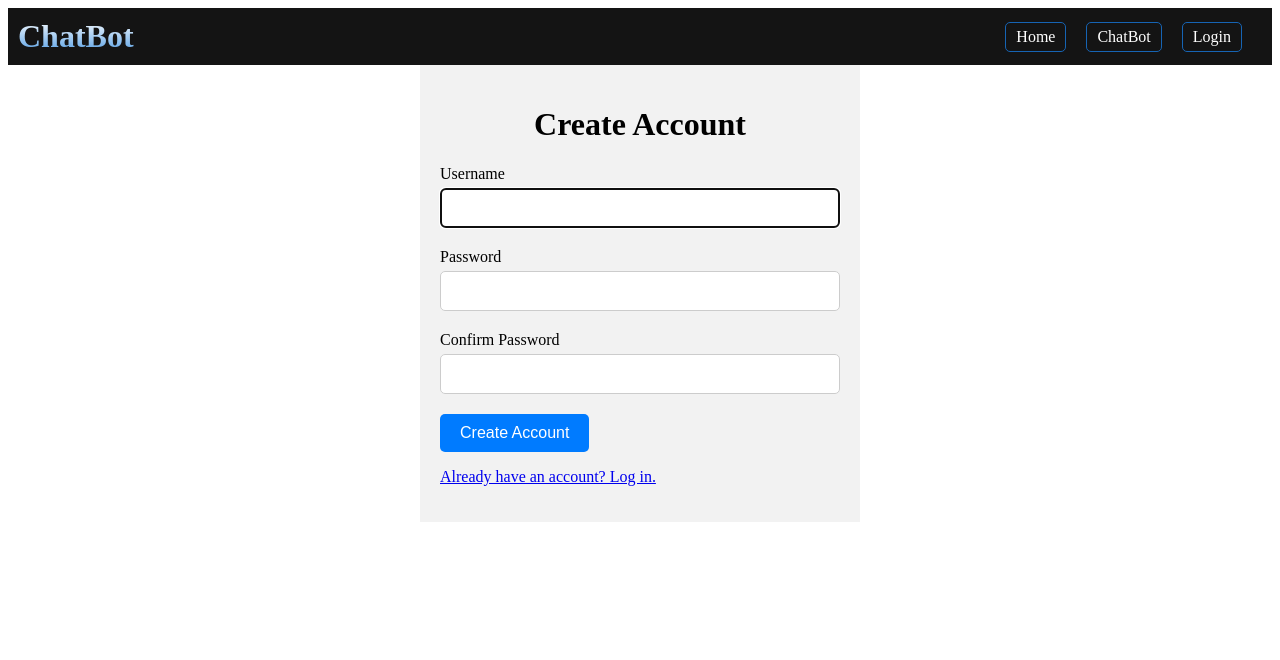
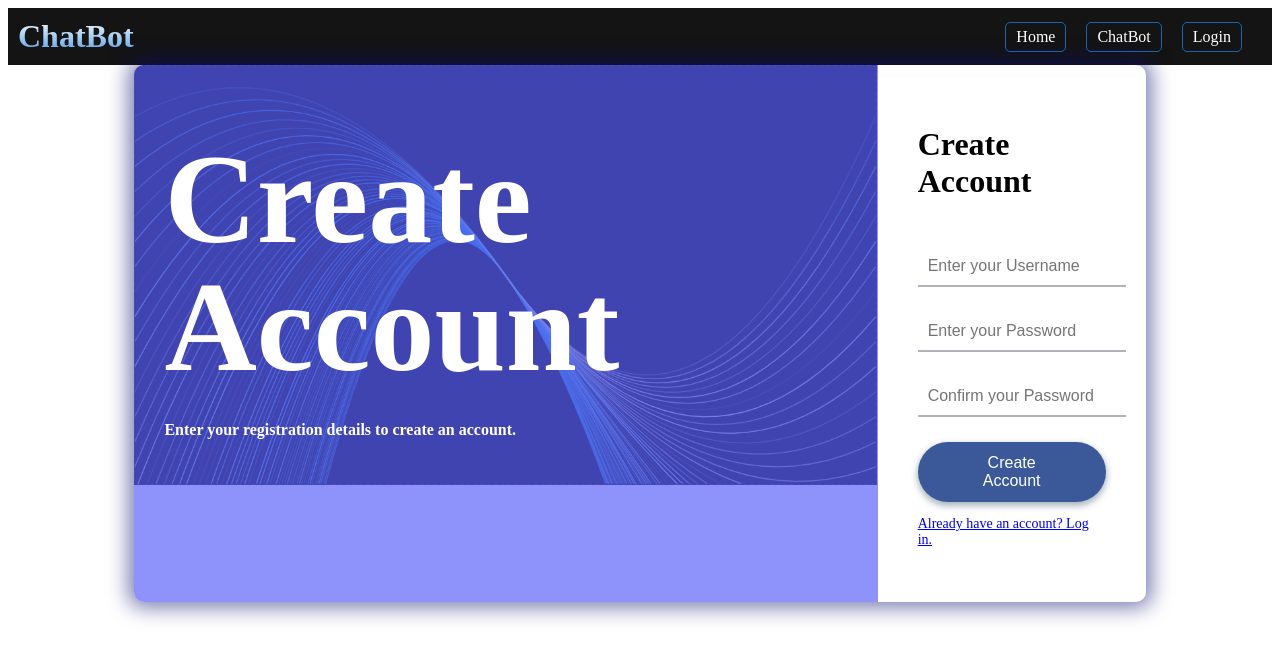
Before and after one commit to taypeoples/ChatTErbot, a Vue app in the folder vue/: page /register in a window 1280 px wide. Shown: the top 660 px of the page. Built offline with nearby package versions, Linux system fonts and the light colour scheme.

Commit message:
Login and register page

```diff
--- a/vue/src/views/Login.vue
+++ b/vue/src/views/Login.vue
@@ -1,5 +1,14 @@
 <template>
-  <div id="login">
+  <div class="box-form">
+    <div class="left">
+      <div class="overlay">
+        <h1>Welcome back!</h1>
+        <span>
+          <p>Enter your login details to access your account.</p>
+        </span>
+      </div>
+    </div>
+    <div class="right">
       <div class="login-container">
         <form @submit.prevent="login">
           <h1>Please Sign In</h1>
@@ -10,18 +19,17 @@
             Thank you for registering, please sign in.
           </div>
           <div class="form-input-group">
-          <label for="username">Username</label>
-          <input type="text" id="username" v-model="user.username" required autofocus />
+            <input type="text" id="username" v-model="user.username" required autofocus placeholder="Enter your Username" />
           </div>
           <div class="form-input-group">
-          <label for="password">Password</label>
-          <input type="password" id="password" v-model="user.password" required />
+            <input type="password" id="password" v-model="user.password" required placeholder="Enter your Password" />
           </div>
           <button type="submit">Sign in</button>
           <p>
             <router-link :to="{ name: 'register' }">Need an account? Sign up.</router-link>
           </p>
         </form>
+      </div>
     </div>
   </div>
 </template>
@@ -65,62 +73,183 @@ export default {
 </script>
 
 <style scoped>
-#login {
-  display: flex;
-  justify-content: center;
-  align-items: center;
-  height: 100%;
+body {
+  background-image: linear-gradient(135deg, #FAB2FF 10%, #1904E5 100%);
+  background-size: cover;
+  background-repeat: no-repeat;
+  background-attachment: fixed;
+  font-family: "Open Sans", sans-serif;
+  color: #333333;
 }
 
-.login-container {
-  background-color: #f1f1f1;
-  border-radius: 8px;
-  padding: 2rem;
-  max-width: 320px;
+.box-form {
+  margin: 0 auto;
+  width: 80%;
+  background: #FFFFFF;
+  border-radius: 10px;
+  overflow: hidden;
+  display: flex;
+  flex: 1 1 100%;
+  align-items: stretch;
+  justify-content: space-between;
+  box-shadow: 0 0 20px 6px #090b6f85;
+}
+
+@media (max-width: 980px) {
+  .box-form {
+    flex-flow: wrap;
+    text-align: center;
+    align-content: center;
+    align-items: center;
+  }
+}
+
+.box-form div {
+  height: auto;
+}
+
+.box-form .left {
+  color: #FFFFFF;
+  background-size: 100%;
+  background-repeat: no-repeat;
+  background-image: url('/pictures/Capture 2 login.PNG');
+  overflow: hidden;
+}
+
+.box-form .left .overlay {
+  padding: 30px;
   width: 100%;
-  height: 400px;
+  height: 100%;
+  background: #5961f9ad;
+  overflow: hidden;
+  box-sizing: border-box;
+}
+
+.box-form .left .overlay h1 {
+  font-size: 10vmax;
+  line-height: 1;
+  font-weight: 900;
+  margin-top: 40px;
+  margin-bottom: 20px;
+}
+
+.box-form .left .overlay span p {
+  margin-top: 30px;
+  font-weight: 900;
+}
+
+.box-form .left .overlay span a {
+  background: #3b5998;
+  color: #FFFFFF;
+  margin-top: 10px;
+  padding: 14px 50px;
+  border-radius: 100px;
+  display: inline-block;
+  box-shadow: 0 3px 6px 1px #042d4657;
+}
+
+.box-form .left .overlay span a:last-child {
+  background: #1dcaff;
+  margin-left: 30px;
+}
+
+.box-form .right {
+  padding: 40px;
+  overflow: hidden;
+}
+
+@media (max-width: 980px) {
+  .box-form .right {
+    width: 100%;
+  }
+}
+
+.box-form .right h5 {
+  font-size: 6vmax;
+  line-height: 0;
+}
+
+.box-form .right p {
+  font-size: 14px;
+  color: #B0B3B9;
+}
+
+.box-form .right .inputs {
+  overflow: hidden;
+}
+
+.box-form .right input[type="text"] {
+  border: none;
+  outline: none;
+  border-bottom: 2px solid #B0B3B9;
+  margin-top: 25px;
+  padding: 10px;
+  font-size: 16px;
+}
+
+.box-form .right .remember-me--forget-password {
   display: flex;
-  justify-content: center;
+  justify-content: space-between;
   align-items: center;
 }
 
-.form-input-group {
-  margin-bottom: 1rem;
-  margin-top: 1.5rem;
+.box-form .right .remember-me--forget-password input {
+  margin: 0;
 }
 
-label {
-  margin-right: 0.5rem;
+.box-form .right #username {
+  width: 100%;
+  padding: 10px;
+  margin-top: 25px;
+  font-size: 16px;
+  border: none;
+  outline: none;
+  border-bottom: 2px solid #B0B3B9;
+}
+.box-form .right #password {
+  width: 100%;
+  padding: 10px;
+  margin-top: 25px;
+  font-size: 16px;
+  border: none;
+  outline: none;
+  border-bottom: 2px solid #B0B3B9;
+}
+.box-form .right input[type="text"] {
+  width: 100%;
+  padding: 10px;
+  margin-top: 25px;
+  font-size: 16px;
+  border: none;
+  outline: none;
+  border-bottom: 2px solid #B0B3B9;
+  placeholder: "Enter your username";
 }
 
-button[type="submit"] {
-  background-color: #007bff;
-  color: #ffffff;
-  padding: 0.5rem 1rem;
+.box-form .right input[type="password"] {
+  width: 100%;
+  padding: 10px;
+  margin-top: 25px;
+  font-size: 16px;
   border: none;
-  border-radius: 4px;
+  outline: none;
+  border-bottom: 2px solid #B0B3B9;
+  placeholder: "Enter your password";
+}
+.box-form .right button[type="submit"] {
+  background-color: #3b5998;
+  color: #FFFFFF;
+  border: none;
+  border-radius: 100px;
+  padding: 12px 60px;
+  font-size: 16px;
   cursor: pointer;
-  transition: background-color 0.3s ease-in-out;
+  box-shadow: 0 3px 6px 1px #042d4657;
+  margin-top: 25px;
 }
 
-button[type="submit"]:hover {
-  background-color: #28a745;
-}
-
-h1 {
-  margin: 0;
-  text-align: center;
-  font-size: 3rem;
-  font-weight: bold;
-  padding-bottom: 2rem;
-  background-color: #000000;
-  background-image: linear-gradient(to top, #08bdff 0%, #3e3d3d 100%);
-  background-size: 100%;
-  -webkit-background-clip: text;
-  -moz-background-clip: text;
-  -webkit-text-fill-color: transparent;
-  -moz-text-fill-color: transparent;
-
+.box-form .right button[type="submit"]:hover {
+  background-color: #1dcaff;
 }
 
 </style>
--- a/vue/src/views/Register.vue
+++ b/vue/src/views/Register.vue
@@ -1,26 +1,33 @@
 <template>
-  <div class="card">
-    <div class="card-body">
-      <div id="register" class="text-center">
+  <div class="box-form">
+    <div class="left">
+      <div class="overlay">
+        <h1>Create Account</h1>
+        <span>
+          <p>Enter your registration details to create an account.</p>
+        </span>
+      </div>
+    </div>
+    <div class="right">
+      <div class="login-container">
         <form @submit.prevent="register">
           <h1>Create Account</h1>
           <div role="alert" v-if="registrationErrors">
             {{ registrationErrorMsg }}
           </div>
           <div class="form-input-group">
-            <label for="username">Username</label>
-            <input type="text" id="username" v-model="user.username" required autofocus />
+            <input type="text" id="username" v-model="user.username" required autofocus placeholder="Enter your Username" />
           </div>
           <div class="form-input-group">
-            <label for="password">Password</label>
-            <input type="password" id="password" v-model="user.password" required />
+            <input type="password" id="password" v-model="user.password" required placeholder="Enter your Password" />
           </div>
           <div class="form-input-group">
-            <label for="confirmPassword">Confirm Password</label>
-            <input type="password" id="confirmPassword" v-model="user.confirmPassword" required />
+            <input type="password" id="confirmPassword" v-model="user.confirmPassword" required placeholder="Confirm your Password" />
           </div>
           <button type="submit">Create Account</button>
-          <p><router-link :to="{ name: 'login' }">Already have an account? Log in.</router-link></p>
+          <p>
+            <router-link :to="{ name: 'login' }">Already have an account? Log in.</router-link>
+          </p>
         </form>
       </div>
     </div>
@@ -78,56 +85,182 @@ export default {
 </script>
 
 <style scoped>
-
 body {
-  background-color: #aeaeff !important;
+  background-image: linear-gradient(135deg, #FAB2FF 10%, #1904E5 100%);
+  background-size: cover;
+  background-repeat: no-repeat;
+  background-attachment: fixed;
+  font-family: "Open Sans", sans-serif;
+  color: #333333;
 }
 
-.card {
+.box-form {
   margin: 0 auto;
-  max-width: 400px;
-  background-color: #f2f2f2;
-  padding: 20px;
+  width: 80%;
+  background: #FFFFFF;
+  border-radius: 10px;
+  overflow: hidden;
+  display: flex;
+  flex: 1 1 100%;
+  align-items: stretch;
+  justify-content: space-between;
+  box-shadow: 0 0 20px 6px #090b6f85;
 }
 
-.form-input-group {
-  display: flex;
-  flex-direction: column;
-  align-items: flex-start;
+@media (max-width: 980px) {
+  .box-form {
+    flex-flow: wrap;
+    text-align: center;
+    align-content: center;
+    align-items: center;
+  }
+}
+
+.box-form div {
+  height: auto;
+}
+
+.box-form .left {
+  color: #FFFFFF;
+  background-size: 100%;
+  background-repeat: no-repeat;
+  background-image: url('/pictures/Capture 2 login.PNG');
+  overflow: hidden;
+}
+
+.box-form .left .overlay {
+  padding: 30px;
+  width: 100%;
+  height: 100%;
+  background: #5961f9ad;
+  overflow: hidden;
+  box-sizing: border-box;
+}
+
+.box-form .left .overlay h1 {
+  font-size: 10vmax;
+  line-height: 1;
+  font-weight: 900;
+  margin-top: 40px;
   margin-bottom: 20px;
 }
 
-.form-input-group label {
-  margin-bottom: 5px;
+.box-form .left .overlay span p {
+  margin-top: 30px;
+  font-weight: 900;
 }
 
-.form-input-group input {
-  width: 100%;
+.box-form .left .overlay span a {
+  background: #3b5998;
+  color: #FFFFFF;
+  margin-top: 10px;
+  padding: 14px 50px;
+  border-radius: 100px;
+  display: inline-block;
+  box-shadow: 0 3px 6px 1px #042d4657;
+}
+
+.box-form .left .overlay span a:last-child {
+  background: #1dcaff;
+  margin-left: 30px;
+}
+
+.box-form .right {
+  padding: 40px;
+  overflow: hidden;
+}
+
+@media (max-width: 980px) {
+  .box-form .right {
+    width: 100%;
+  }
+}
+
+.box-form .right h5 {
+  font-size: 6vmax;
+  line-height: 0;
+}
+
+.box-form .right p {
+  font-size: 14px;
+  color: #B0B3B9;
+}
+
+.box-form .right .inputs {
+  overflow: hidden;
+}
+
+.box-form .right input[type="text"] {
+  border: none;
+  outline: none;
+  border-bottom: 2px solid #B0B3B9;
+  margin-top: 25px;
   padding: 10px;
-  border-radius: 5px;
-  border: 1px solid #ccc;
-  box-sizing: border-box;
   font-size: 16px;
 }
 
-button[type="submit"] {
-  background-color: #007bff;
+.box-form .right .remember-me--forget-password {
+  display: flex;
+  justify-content: space-between;
+  align-items: center;
+}
+
+.box-form .right .remember-me--forget-password input {
+  margin: 0;
+}
+
+.box-form .right #username {
+  width: 100%;
+  padding: 10px;
+  margin-top: 25px;
+  font-size: 16px;
   border: none;
-  color: #fff;
-  padding: 10px 20px;
-  border-radius: 5px;
+  outline: none;
+  border-bottom: 2px solid #B0B3B9;
+}
+.box-form .right #password {
+  width: 100%;
+  padding: 10px;
+  margin-top: 25px;
+  font-size: 16px;
+  border: none;
+  outline: none;
+  border-bottom: 2px solid #B0B3B9;
+}
+.box-form .right input[type="text"] {
+  width: 100%;
+  padding: 10px;
+  margin-top: 25px;
+  font-size: 16px;
+  border: none;
+  outline: none;
+  border-bottom: 2px solid #B0B3B9;
+  placeholder: "Enter your username";
+}
+
+.box-form .right input[type="password"] {
+  width: 100%;
+  padding: 10px;
+  margin-top: 25px;
+  font-size: 16px;
+  border: none;
+  outline: none;
+  border-bottom: 2px solid #B0B3B9;
+  placeholder: "Enter your password";
+}
+.box-form .right button[type="submit"] {
+  background-color: #3b5998;
+  color: #FFFFFF;
+  border: none;
+  border-radius: 100px;
+  padding: 12px 60px;
   font-size: 16px;
   cursor: pointer;
+  box-shadow: 0 3px 6px 1px #042d4657;
+  margin-top: 25px;
 }
 
-button[type="submit"]:hover {
-   background-color: #2ccc00;
-   transition: background-color 0.3s ease-in;
-
+.box-form .right button[type="submit"]:hover {
+  background-color: #1dcaff;
 }
-
-h1 {
-  text-align: center;
-}
-
-</style>
+ </style>
```
Also changed, not shown: vue/pictures/Capture 2 login.PNG (added). Lines whose indentation alone changed are shown as unchanged.
